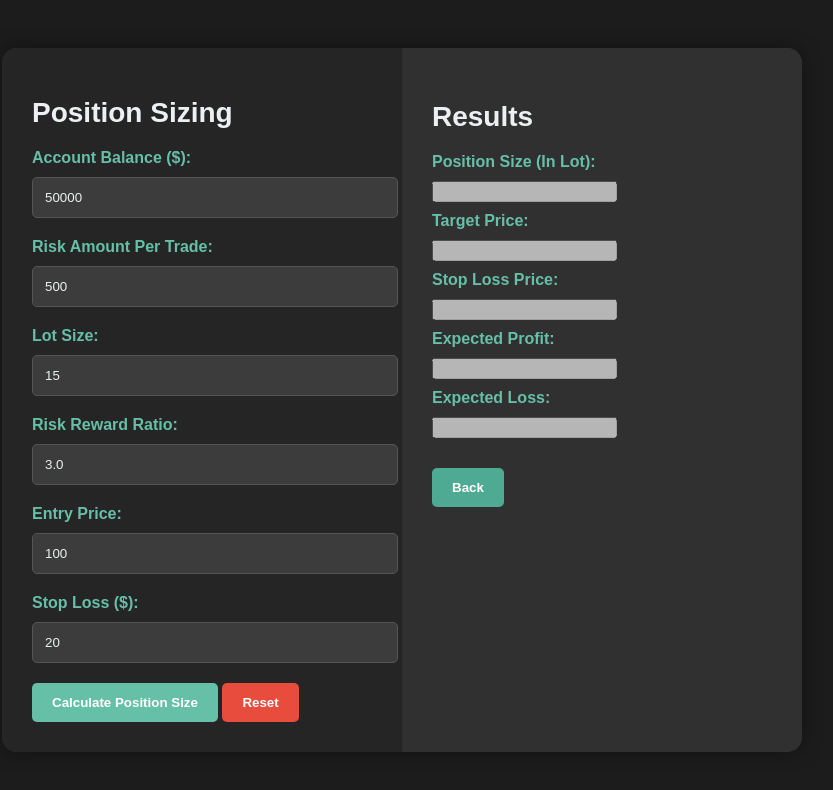
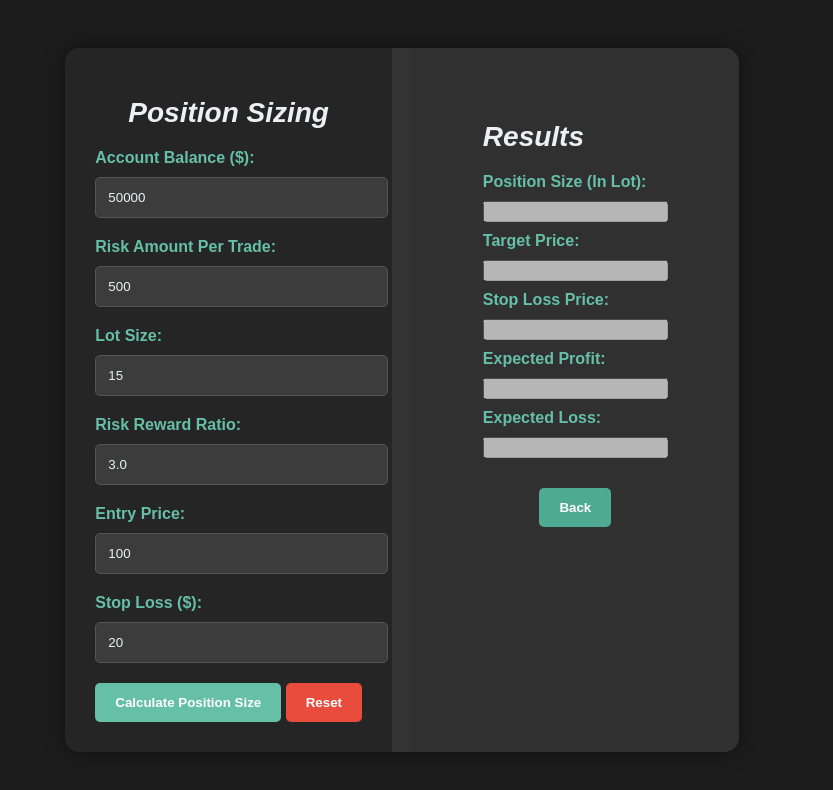
Before and after one commit to SHIVAM9771/TCA, a plain HTML site: page ps.html in a window 1280 px wide. Shown: the whole page, without its empty margins (238-1071 px from the left). Drawn offline with Linux system fonts and the light colour scheme.

Commit message:
Update styles.css

```diff
--- a/styles.css
+++ b/styles.css
@@ -1,37 +1,55 @@
 /* styles.css */
 
+/* Define CSS variables for reusable values */
+:root {
+  --primary-bg: #1c1c1c;
+  --primary-text: #fff;
+  --primary-font: 'Montserrat', sans-serif;
+  --secondary-bg: #333;
+  --box-shadow-color: rgba(0, 0, 0, 0.4);
+  --border-radius: 15px;
+  --transition-duration: 0.3s;
+  --primary-hover-bg: #2c3e50;
+  --secondary-hover-bg: #222;
+  --accent-color: #65c0a7;
+  --button-hover-bg: #4faa93;
+}
+
 body {
-    background-color: #1c1c1c;
-    color: #fff;
-    font-family: 'Montserrat', sans-serif;
+  background-color: var(--primary-bg);
+  color: var(--primary-text);
+  font-family: var(--primary-font);
   margin: 0;
   padding: 0;
   display: flex;
   justify-content: center;
   align-items: center;
   min-height: 100vh;
-    transition: background-color 0.3s ease;
+  transition: background-color var(--transition-duration) ease;
 }
 
 .dashboard-container {
-    background-color: #333;
-    box-shadow: 0 0 20px rgba(0, 0, 0, 0.4);
-    border-radius: 15px;
+  background-color: var(--secondary-bg);
+  box-shadow: 0 0 20px var(--box-shadow-color);
+  border-radius: var(--border-radius);
   overflow: hidden;
-    display: flex;
-    max-width: 800px;
-    width: 100%;
-    transition: background-color 0.3s ease;
+  display: grid;
+  grid-template-columns: 1fr 1fr;
+  gap: 20px;
+  transition: background-color var(--transition-duration) ease, color var(--transition-duration) ease;
 }
 
 .dashboard-container:hover {
-    background-color: #2c3e50;
+  background-color: var(--primary-hover-bg);
 }
 
 .dashboard-left, .dashboard-right {
   flex: 1;
+  display: flex;
+  flex-direction: column;
+  align-items: center;
   padding: 30px;
-    transition: background-color 0.3s ease;
+  transition: background-color var(--transition-duration) ease, color var(--transition-duration) ease;
 }
 
 .dashboard-left {
@@ -45,12 +63,14 @@ body {
 }
 
 .dashboard-left:hover, .dashboard-right:hover {
-    background-color: #222;
+  background-color: var(--secondary-hover-bg);
 }
 
 h1, h2 {
   font-size: 28px;
+  font-family: var(--primary-font);
   font-weight: 700;
+  font-style: italic;
   margin-bottom: 20px;
 }
 
@@ -61,7 +81,7 @@ h1, h2 {
 label {
   display: block;
   margin-bottom: 10px;
-    color: #65c0a7;
+  color: var(--accent-color);
   font-weight: 600;
 }
 
@@ -71,10 +91,10 @@ input[type="number"] {
   border: 1px solid #555;
   background-color: #3c3c3c;
   color: #ecf0f1;
-    font-family: 'Montserrat', sans-serif;
+  font-family: var(--primary-font);
   font-weight: 400;
   border-radius: 5px;
-    transition: background-color 0.3s ease;
+  transition: background-color var(--transition-duration) ease;
 }
 
 input[type="number"]:focus {
@@ -83,14 +103,14 @@ input[type="number"]:focus {
 
 button {
   padding: 12px 20px;
-    background-color: #65c0a7;
+  background-color: var(--accent-color);
   color: #fff;
   border: none;
   cursor: pointer;
-    font-family: 'Montserrat', sans-serif;
+  font-family: var(--primary-font);
   font-weight: 600;
   border-radius: 5px;
-    transition: background-color 0.3s ease;
+  transition: background-color var(--transition-duration) ease, color var(--transition-duration) ease, box-shadow var(--transition-duration) ease;
 }
 
 button.reset-button {
@@ -98,7 +118,7 @@ button.reset-button {
 }
 
 button:hover, button.reset-button:hover {
-    background-color: #4faa93;
+  background-color: var(--button-hover-bg);
 }
 
 .result-container {
@@ -111,13 +131,24 @@ button:hover, button.reset-button:hover {
 
 a {
   text-decoration: none;
-    color: #65c0a7;
-    font-family: 'Montserrat', sans-serif;
+  color: var(--accent-color);
+  font-family: var(--primary-font);
   font-weight: 600;
+  position: relative;
+  padding-bottom: 2px;
+  background-image: linear-gradient(120deg, transparent 0%, transparent 100%, var(--accent-color) 0%);
+  background-size: 0% 2px;
+  background-repeat: repeat-x;
+  background-position: 0 100%;
+  transition: background-size 0.3s;
+}
+
+a:hover {
+  background-size: 100% 2px;
 }
 
 #redirectBtn {
-    background-color: #4faa93;
+  background-color: var(--button-hover-bg);
   margin-top: 20px;
 }
 
```
Lines whose indentation alone changed are shown as unchanged.
